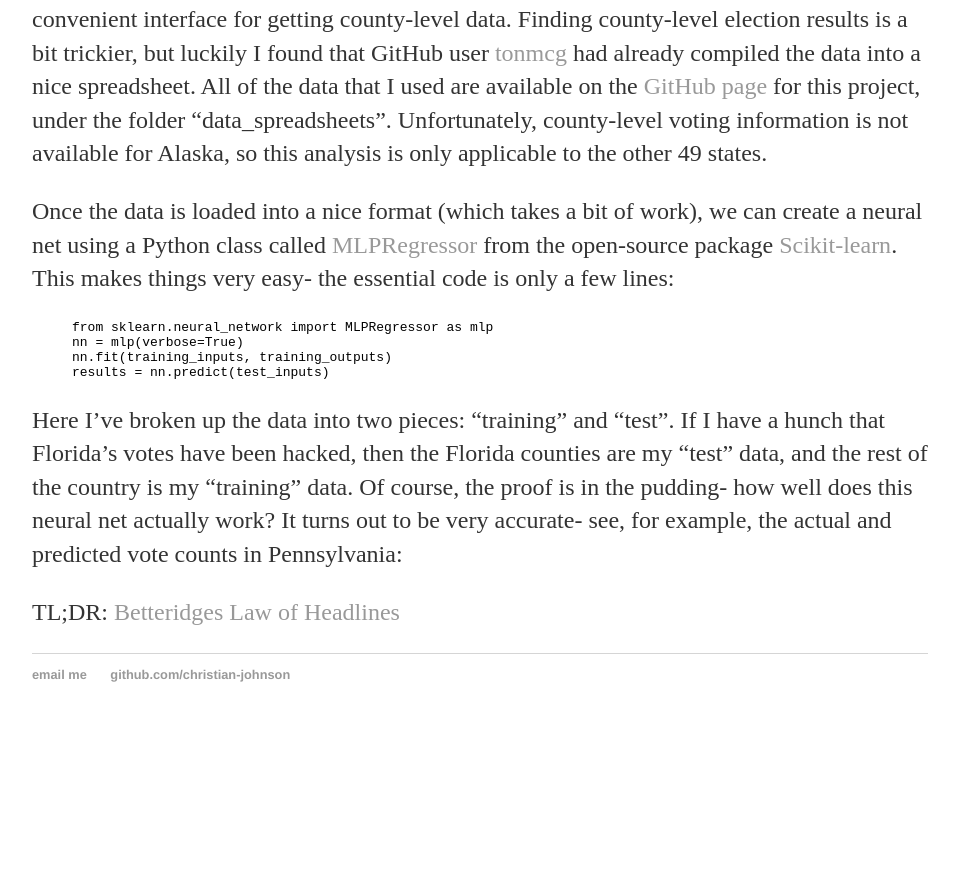
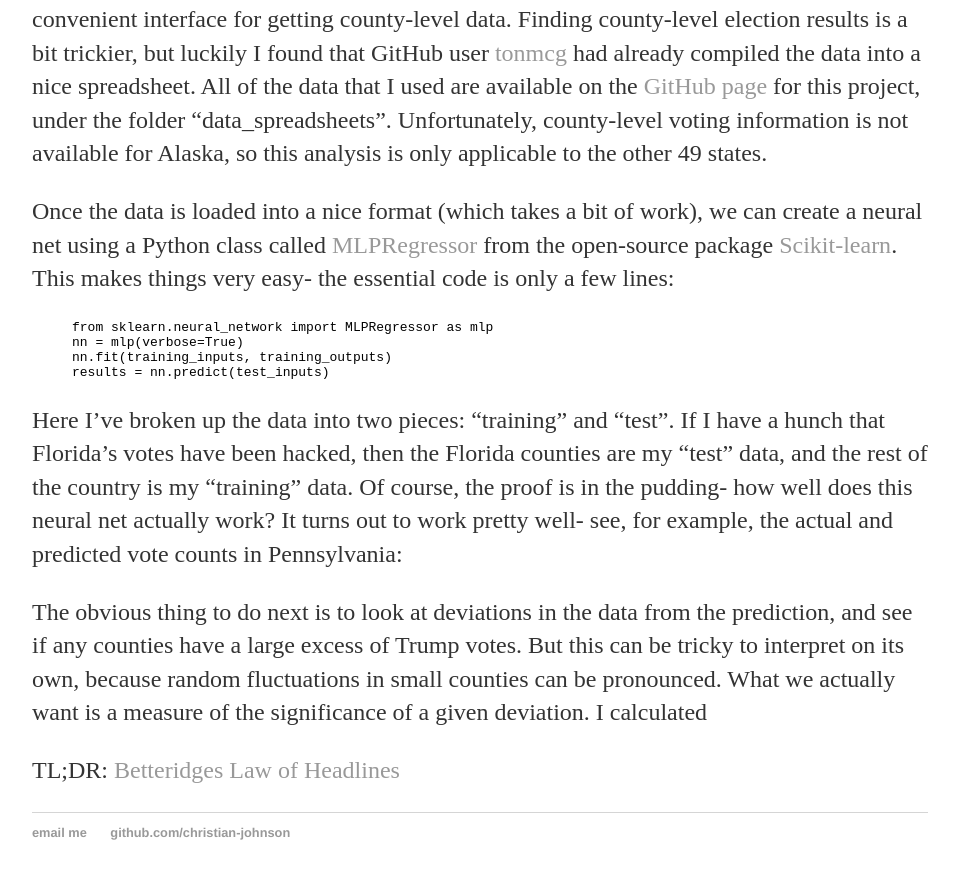
Before and after one commit to kwitophurr/kwitophurr.github.io, a Jekyll site: the page built from _posts/2017-07-01-Election-Neural-Net.md, in a window 1280 px wide and 900 px high, scrolled down 2607 px. Shown: the top 879 px of the window, without its empty margins (160-1119 px from the left). Built offline with Jekyll 4.4.1, drawn with Linux system fonts in a browser that asks for light colours; before the commit the page ends 3349 px from its top, so only the background shows below that.

Commit message:
Update 2017-07-01-Election-Neural-Net.md

```diff
--- a/_posts/2017-07-01-Election-Neural-Net.md
+++ b/_posts/2017-07-01-Election-Neural-Net.md
@@ -51,6 +51,8 @@ nn.fit(training_inputs, training_outputs)
 results = nn.predict(test_inputs)
 {% endhighlight %}
 
-Here I've broken up the data into two pieces: "training" and "test". If I have a hunch that Florida's votes have been hacked, then the Florida counties are my "test" data, and the rest of the country is my "training" data. Of course, the proof is in the pudding- how well does this neural net actually work? It turns out to be very accurate- see, for example, the actual and predicted vote counts in Pennsylvania:
+Here I've broken up the data into two pieces: "training" and "test". If I have a hunch that Florida's votes have been hacked, then the Florida counties are my "test" data, and the rest of the country is my "training" data. Of course, the proof is in the pudding- how well does this neural net actually work? It turns out to work pretty well- see, for example, the actual and predicted vote counts in Pennsylvania:
+
+The obvious thing to do next is to look at deviations in the data from the prediction, and see if any counties have a large excess of Trump votes. But this can be tricky to interpret on its own, because random fluctuations in small counties can be pronounced. What we actually want is a measure of the significance of a given deviation. I calculated
 
 TL;DR: [Betteridges Law of Headlines](https://en.wikipedia.org/wiki/Betteridge%27s_law_of_headlines)
```
